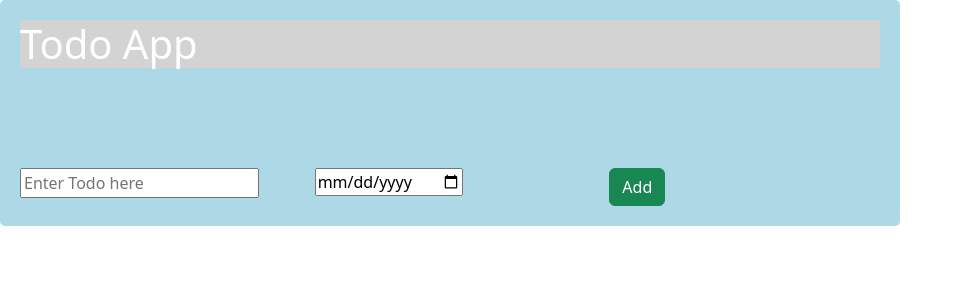
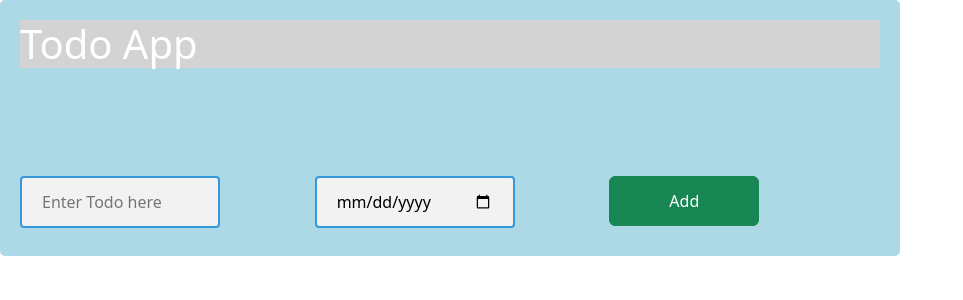
Before and after one commit to TEJAS97443/React, a React (Vite) app: page / in a window 1280 px wide. Shown: the top 300 px of the page, without its empty margins (0-963 px from the left). Built offline with nearby package versions, Linux system fonts and the light colour scheme.

Commit message:
Improved UI

```diff
--- /dev/null
+++ b/src/components/cssFiles/AddTodoInputs.module.css
@@ -0,0 +1,24 @@
+.cool-input-box {
+  width: 200px;
+  padding: 12px 20px;
+  margin: 8px 0;
+  box-sizing: border-box;
+  border: 2px solid #3498db;
+  border-radius: 4px;
+  background-color: #f2f2f2;
+  font-size: 16px;
+  transition: all 0.3s ease;
+}
+
+.cool-input-box:focus {
+  border-color: #2980b9;
+  background-color: #ffffff;
+  box-shadow: 0 0 8px rgba(52, 152, 219, 0.5);
+  outline: none;
+}
+
+.custom-button {
+  margin-top: 8px;
+  width: 150px;
+  height: 50px;
+}
--- a/src/components/jsxFiles/AddTodo.jsx
+++ b/src/components/jsxFiles/AddTodo.jsx
@@ -1,5 +1,5 @@
 import { useState } from "react"
-
+import styles from '../cssFiles/AddTodoInputs.module.css'
 function AddTodo({handleNewItem}) {
   const [todoName, setTodoName] = useState("");
   const [dueDate, setDueDate] = useState()
@@ -19,9 +19,9 @@ function AddTodo({handleNewItem}) {
   }
 
   return <div class="row">
-                  <div class="col-4"><input type="text" value={todoName} placeholder="Enter Todo here" onChange={handleNameChange}/></div>
-                  <div class="col-4"><input type="date" value={dueDate} onChange={handleDateChange}/></div>
-                  <div class="col-2"><button type="button" class="btn btn-success" onClick={handleOnButtonClicked}>Add</button></div>
+                  <div class="col-4"><input type="text" value={todoName} placeholder="Enter Todo here" className={`${styles['cool-input-box']}`} onChange={handleNameChange}/></div>
+                  <div class="col-4"><input type="date" value={dueDate} className={`${styles['cool-input-box']}`} onChange={handleDateChange}/></div>
+                  <div class="col-2"><button type="button" class={`btn btn-success ${styles['custom-button']}`} onClick={handleOnButtonClicked}>Add</button></div>
           </div>
 }
 
```
